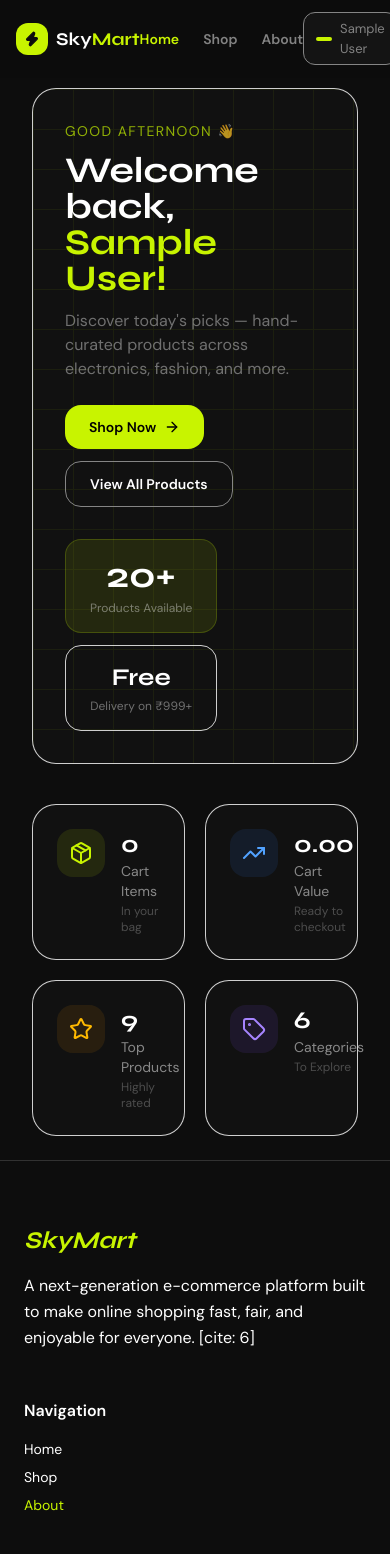
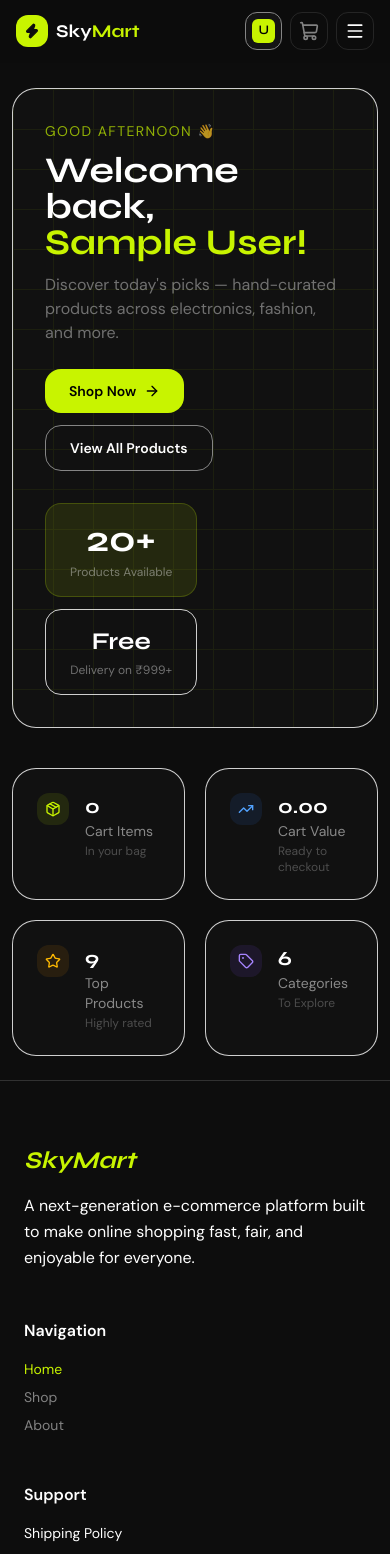
Before and after one commit to S-lakhera/SkyMart, a React (Vite) app: page / in a window 390 px wide. Shown: the top 1554 px of the page. Built offline with nearby package versions, Linux system fonts and the light colour scheme; sample sign-in values are in the browser's storage.

Commit message:
Fully responsive for smaller screen sizes

```diff
--- a/src/components/Footer.jsx
+++ b/src/components/Footer.jsx
@@ -9,17 +9,19 @@ const Footer = () => {
         <div className="col-span-1 md:col-span-2">
           <h2 className="font-heading text-2xl font-bold text-primary mb-4 italic">SkyMart</h2>
           <p className="text-text-muted max-w-sm leading-relaxed">
-            A next-generation e-commerce platform built to make online shopping fast, fair, and enjoyable for everyone. [cite: 6]
+            A next-generation e-commerce platform built to make online shopping fast, fair, and enjoyable for everyone.
           </p>
         </div>
 
         {/* Quick Links */}
         <div>
           <h4 className="text-text-main font-semibold mb-4">Navigation</h4>
-          <ul className="space-y-2 text-text-muted text-sm">
-            <li><NavLink to="/" className="hover:text-primary transition-colors">Home</NavLink></li>
-            <li><NavLink to="/shop" className="hover:text-primary transition-colors">Shop</NavLink></li>
-            <li><NavLink to="/about" className="hover:text-primary transition-colors text-primary">About</NavLink></li>
+          <ul className="space-y-2 text-text-muted text-sm text-muted">
+            <li><NavLink to="/" className={({ isActive }) => isActive ? "text-primary" : "hover:text-white transition-colors"}>Home</NavLink></li>
+
+            <li><NavLink to="/shop" className={({ isActive }) => isActive ? "text-primary" : "hover:text-white transition-colors"}>Shop</NavLink></li>
+
+            <li><NavLink to="/about" className={({ isActive }) => isActive ? "text-primary" : "hover:text-white transition-colors"}>About</NavLink></li>
           </ul>
         </div>
 
--- a/src/components/Navbar.jsx
+++ b/src/components/Navbar.jsx
@@ -1,73 +1,76 @@
-import React from 'react'
-import { NavLink } from 'react-router'
-import { useState, useEffect } from 'react';
-import { LogOut, ShoppingCart, Zap } from 'lucide-react';
+import React, { useState, useEffect } from 'react';
+import { NavLink } from 'react-router';
+import { LogOut, ShoppingCart, Zap, Menu, X } from 'lucide-react';
 import { useCart } from './context/CartContext';
 import { useUser } from './context/UserContext';
 import { toast } from 'sonner';
 
 const Navbar = () => {
-  const {setIsCartOpen, cartItems } = useCart();
-  const {logout} = useUser()
+  const { setIsCartOpen, cartItems } = useCart();
+  const { logout } = useUser();
   const user = JSON.parse(localStorage.getItem("skymart_session"));
 
+  const [isScrolled, setIsScrolled] = useState(false);
+  const [isMenuOpen, setIsMenuOpen] = useState(false); // Mobile menu state
 
-
-  // Calculate total items (e.g., if someone has 2 headphones, this shows 2)
   const totalItems = cartItems.length;
 
-  const [isScrolled, setIsScrolled] = useState(false);
-
   useEffect(() => {
-    const handleScroll = (e) => {
-
-      if (e.deltaY > 5) {
+    const handleScroll = () => {
+      // Hide navbar if scrolled more than 50px
+      if (window.scrollY > 50) {
         setIsScrolled(true);
       } else {
         setIsScrolled(false);
       }
     };
 
-    window.addEventListener('wheel', handleScroll);
-
-    // Clean up the event listener when component unmounts
+    window.addEventListener('scroll', handleScroll);
     return () => window.removeEventListener('scroll', handleScroll);
   }, []);
 
+  const handleLogout = () => {
+    toast.info('See you next time! 👋', { duration: 2000 });
+    setTimeout(() => logout(), 400);
+  };
+
   return (
-    <nav className={`fixed top-0 z-99 w-full bg-bg/80 backdrop-blur-sm px-4 sm:px-6 py-2 transition-all duration-300 ${
-      isScrolled ? "-translate-y-full border-b border-border" : "border-b border-transparent translate-y-0"
+    <nav className={`fixed top-0 z-[100] w-full bg-bg/80 backdrop-blur-md transition-all duration-300 ${
+      isScrolled ? "-translate-y-full border-b border-border" : "translate-y-0 border-b border-transparent"
     }`}>
-      <div className='h-full flex justify-between items-center py-1'>
+      <div className='px-4 sm:px-6 py-3 flex justify-between items-center'>
 
+        {/* Logo */}
         <NavLink to="/" className='flex gap-2 shrink-0 items-center'>
           <div className='bg-primary flex items-center justify-center rounded-xl w-8 h-8'>
             <Zap className='text-bg fill-bg w-4 '/>
           </div>
-          <span className='font-bold text-lg font-heading'>Sky<span className='text-primary'>Mart</span></span>
+          <span className='font-bold text-lg font-heading text-white'>Sky<span className='text-primary'>Mart</span></span>
         </NavLink>
 
-        <div className='gap-6 flex text-muted text-sm  font-semibold'>
-          <NavLink to="/" className={({ isActive }) => isActive ? "text-primary" : ""}>Home</NavLink>
-          <NavLink className={({ isActive }) => isActive ? "text-primary" : ""} to="/shop">Shop</NavLink>
-          <NavLink className={({ isActive }) => isActive ? "text-primary" : ""} to="/about">About</NavLink>
+        {/* Desktop Links */}
+        <div className='hidden md:flex gap-8 text-muted text-sm font-semibold'>
+          <NavLink to="/" className={({ isActive }) => isActive ? "text-primary" : "hover:text-white transition-colors"}>Home</NavLink>
+          <NavLink to="/shop" className={({ isActive }) => isActive ? "text-primary" : "hover:text-white transition-colors"}>Shop</NavLink>
+          <NavLink to="/about" className={({ isActive }) => isActive ? "text-primary" : "hover:text-white transition-colors"}>About</NavLink>
         </div>
 
+        {/* Right Section */}
         <div className='flex gap-2 items-center text-muted'>
 
-          <div className='flex  bg-card px-3 py-1.5 border border-border items-center gap-2 rounded-xl text-[13px]'>
-            <div className='bg-primary rounded-md px-2 py-0.5 font-heading font-semibold text-black flex items-center'>{user.avatar} </div>
-            <div className='text-text-muted capitalize'> {user.name} </div>
+          {/* User Profile */}
+          <div className='flex bg-card px-1.5 md:px-3 py-1.5 border border-border items-center gap-2 rounded-xl text-[13px]'>
+            <div className='bg-primary rounded-md px-1.5 py-0.5 font-heading font-semibold text-black flex items-center'>{user?.avatar || 'U'}</div>
+            <div className='hidden md:block text-text-muted capitalize'>{user?.name}</div>
           </div>
 
-          <div className='flex gap-3'>
-
+          <div className='flex gap-2'>
+            {/* Cart Button */}
             <button
               onClick={() => setIsCartOpen(true)}
-        className="relative p-2 cursor-pointer hover:bg-white/12 border border-white/10 rounded-xl transition-all hover:text-white"
+              className="relative p-2 cursor-pointer hover:bg-white/10 border border-white/10 rounded-xl transition-all hover:text-white"
             >
               <ShoppingCart className='w-5 h-5' />
-
               {totalItems > 0 && (
                 <span className="absolute -top-1.5 -right-1.5 w-5 h-5 bg-primary text-bg text-[10px] font-bold rounded-full flex items-center justify-center">
                   {totalItems}
@@ -75,21 +78,60 @@ const Navbar = () => {
               )}
             </button>
 
+            {/* Desktop Logout */}
             <button
-            onClick={() => {
-              toast.info('See you next time! 👋', { duration: 2000 });
-              setTimeout(() => logout(), 400);
-            }}
-             title="Logout" className="px-2 py-2  cursor-pointer hover:bg-red-500/20 hover:border-red-500/30 border border-white/10 rounded-xl transition-all text-white/60 hover:text-red-400">
-              <LogOut className='w-4 h-4' />
+              onClick={handleLogout}
+              className="hidden md:flex p-2 cursor-pointer hover:bg-red-500/10 border border-white/10 rounded-xl transition-all text-white/60 hover:text-red-400"
+            >
+              <LogOut className='w-5 h-5' />
+            </button>
+
+            {/* Mobile Menu Toggle */}
+            <button
+              onClick={() => setIsMenuOpen(!isMenuOpen)}
+              className="md:hidden p-2 cursor-pointer hover:bg-white/10 border border-white/10 rounded-xl text-white transition-all"
+            >
+              {isMenuOpen ? <X className="w-5 h-5" /> : <Menu className="w-5 h-5" />}
             </button>
           </div>
-
+        </div>
       </div>
 
+      {/* Mobile Menu Dropdown */}
+      {isMenuOpen && (
+        <div className="md:hidden border-t border-white/10 bg-[#0a0a0a] px-4 py-6 flex flex-col gap-2 animate-in fade-in slide-in-from-top-4 duration-300">
+          <NavLink
+            onClick={() => setIsMenuOpen(false)}
+            to="/"
+            className={({ isActive }) => `text-base py-3 px-2 rounded-lg ${isActive ? "bg-primary/10 text-primary" : "text-muted"}`}
+          >
+            Home
+          </NavLink>
+          <NavLink
+            onClick={() => setIsMenuOpen(false)}
+            to="/shop"
+            className={({ isActive }) => `text-base py-3 px-2 rounded-lg ${isActive ? "bg-primary/10 text-primary" : "text-muted"}`}
+          >
+            Shop
+          </NavLink>
+          <NavLink
+            onClick={() => setIsMenuOpen(false)}
+            to="/about"
+            className={({ isActive }) => `text-base py-3 px-2 rounded-lg ${isActive ? "bg-primary/10 text-primary" : "text-muted"}`}
+          >
+            About
+          </NavLink>
+
+          <button
+            onClick={handleLogout}
+            className="flex items-center gap-3 text-red-400 text-base py-3 px-2 mt-2 border-t border-white/5"
+          >
+            <LogOut className="w-4 h-4" /> Logout
+          </button>
         </div>
+      )}
     </nav>
-  )
-}
+  );
+};
 
-export default Navbar
+export default Navbar;
--- a/src/components/auth/Register.jsx
+++ b/src/components/auth/Register.jsx
@@ -62,7 +62,7 @@ const Register = () => {
                 Create Account
             </h2>
             <p className='text-muted text-center text-sm mb-8'>
-                Join the next-generation shopping experience [cite: 6]
+                Join the next-generation shopping experience
             </p>
 
             <form onSubmit={handleSubmit(handleFormSubmit)} className='space-y-4'>
--- a/src/components/home/DIsplayCard.jsx
+++ b/src/components/home/DIsplayCard.jsx
@@ -4,11 +4,11 @@ const DIsplayCard = ({card}) => {
 
     return (
         <div className="bg-[#111] border border-white/80 rounded-3xl p-6 flex items-start gap-4">
-            <div className={`w-12 h-12 rounded-2xl flex items-center justify-center shrink-0 ${card.iconStyle}`}>
+            <div className={`w-8 h-8 p-2 md:w-12 md:h-12 rounded-xl md:rounded-2xl flex items-center justify-center shrink-0 ${card.iconStyle}`}>
                 {card.svg}
             </div>
             <div>
-                <p className="font-heading font-bold text-2xl text-white">{card.heroText}</p>
+                <p className="font-heading font-bold text-xl md:text-2xl text-white">{card.heroText}</p>
                 <p className="text-white/50 text-sm font-body">{card.text1}</p>
                 <p className="text-white/25 text-xs font-body mt-0.5">{card.text2}</p>
             </div>
--- a/src/components/home/Hero.jsx
+++ b/src/components/home/Hero.jsx
@@ -24,7 +24,7 @@ const Hero = () => {
                 <ArrowRight className='w-4 h-4' />
               </NavLink>
 
-              <a className="rounded-2xl font-semibold text-sm border py-3 px-6 border-border hover:border-white/70 transition-all duration-300 flex items-center gap-2" href="/shop">View All Products</a>
+              <NavLink className="rounded-2xl font-semibold text-sm border py-3 px-6 border-border hover:border-white/70 transition-all duration-300 flex items-center gap-2" to="/shop">View All Products</NavLink>
             </div>
           </div>
           <div className="shrink-0 flex flex-col gap-3">
--- a/src/layouts/AppLayout.jsx
+++ b/src/layouts/AppLayout.jsx
@@ -18,7 +18,7 @@ const AppLayout = () => {
       <div className='h-16'>
         <Navbar/>
       </div>
-      <div className='px-8 py-6'>
+      <div className='px-3 md:px-8 py-6'>
         <Outlet/>
       </div>
       <div>
--- a/src/pages/ProductDetails.jsx
+++ b/src/pages/ProductDetails.jsx
@@ -162,7 +162,7 @@ const ProductDetails = () => {
                         </Link>
                     </div>
 
-                    <div className="grid grid-cols-2 sm:grid-cols-3 lg:grid-cols-4 gap-10 px-5 ">
+                    <div className="grid grid-cols-2 sm:grid-cols-3 lg:grid-cols-4 gap-4 md:gap-10  md:px-5 ">
                         {related.map(p => (
                             <ProductCard key={p.id} product={p} />
                         ))}
--- a/src/pages/Shop.jsx
+++ b/src/pages/Shop.jsx
@@ -115,7 +115,7 @@ const Shop = () => {
                         <select
                             value={category}
                             onChange={e => setCategory(e.target.value)}
-                            className="h-10 pr-8 appearance-none cursor-pointer min-w-44 rounded-2xl text-[14px] px-4 border border-[#ffffff1a] bg-[#1d1d1d] text-white focus:outline-2 outline-primary/50 transition-all duration-200"
+                            className="h-10 pr-8 appearance-none cursor-pointer min-w-44 rounded-2xl text-[14px] px-4 border border-[#ffffff1a] bg-[#1d1d1d] text-white focus:outline-2 outline-primary/50 transition-all duration-200 w-full"
                         >
                             <option value="all">All Categories</option>
                             {categories.map(cat => (
@@ -130,7 +130,7 @@ const Shop = () => {
                         <select
                             value={sort}
                             onChange={e => setSort(e.target.value)}
-                            className="h-10 pr-8 appearance-none cursor-pointer min-w-44 rounded-2xl text-[14px] px-4 border border-[#ffffff1a] bg-[#1d1d1d] text-white focus:outline-2 outline-primary/50 transition-all duration-200"
+                            className="h-10 pr-8 appearance-none cursor-pointer min-w-44 rounded-2xl text-[14px] px-4 border border-[#ffffff1a] bg-[#1d1d1d] text-white focus:outline-2 outline-primary/50 transition-all duration-200 w-full"
                         >
                             {SORT_OPTIONS.map(opt => (
                                 <option key={opt.value} value={opt.value}>{opt.label}</option>
```
Also changed, not shown: src/components/shop/ProductCard.jsx (+7 -7 lines), src/pages/About.jsx (+8 -8 lines). Lines whose indentation alone changed are shown as unchanged.
